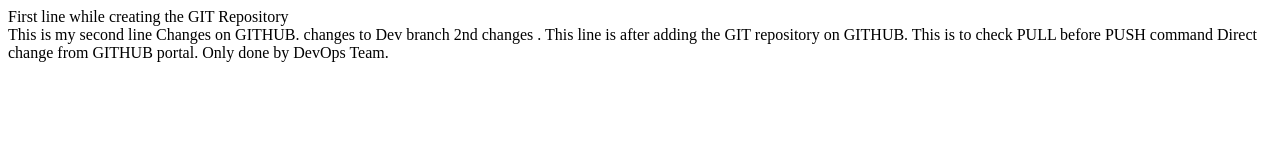
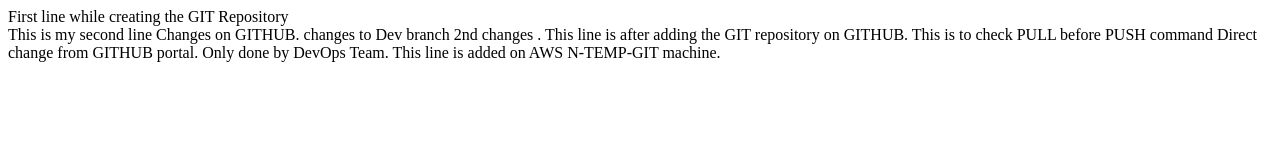
Before and after one commit to niraj1234/firstgitrepo, a plain HTML site: page index.html in a window 1280 px wide. Drawn offline with Linux system fonts and the light colour scheme.

Commit message:
File edited on AWS N-TEMP-GIT

```diff
--- a/index.html
+++ b/index.html
@@ -8,5 +8,6 @@
 	This line is after adding the GIT repository on GITHUB.
 	This is to check PULL before PUSH command
 	Direct change from GITHUB portal. Only done by DevOps Team.
+	This line is added on AWS N-TEMP-GIT machine.
 </body>
 </html>
```
